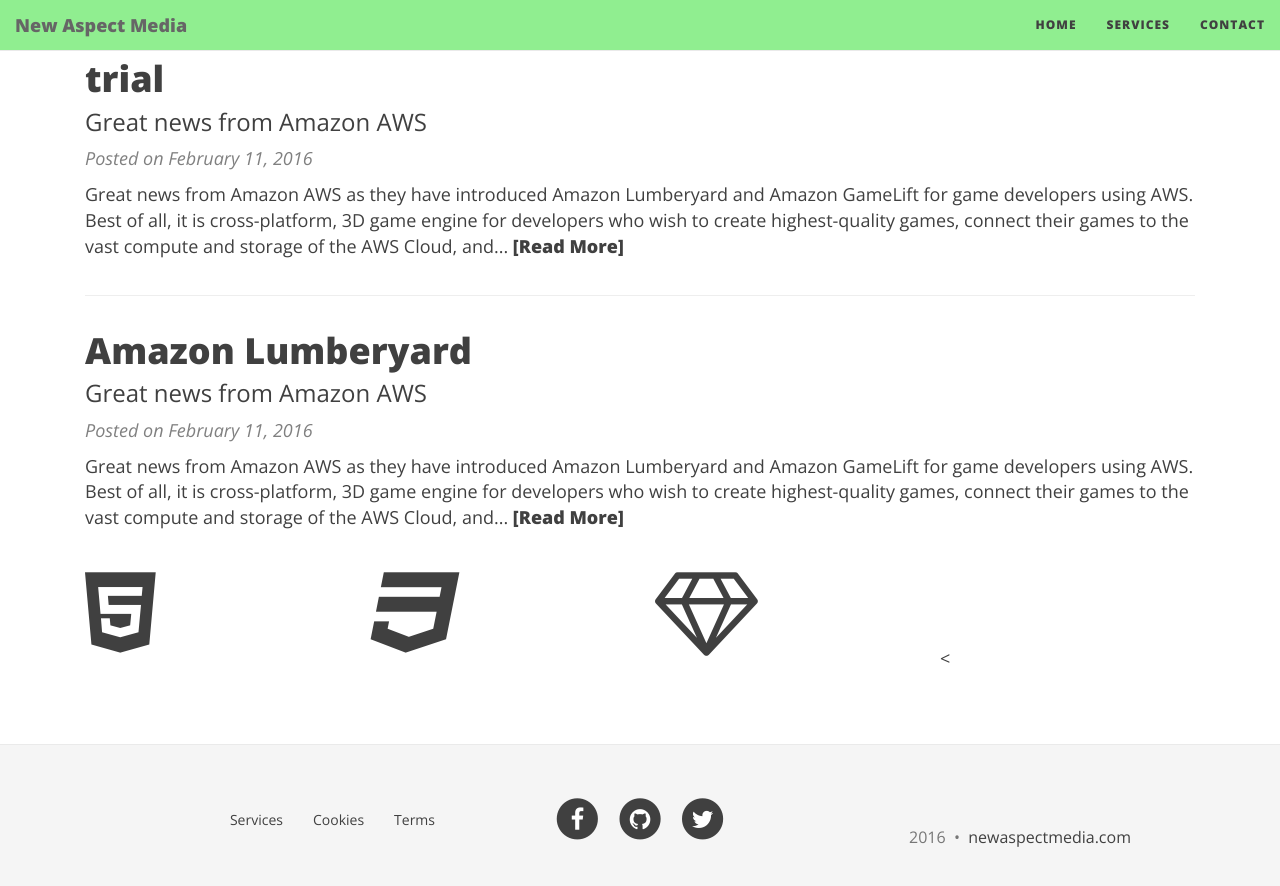
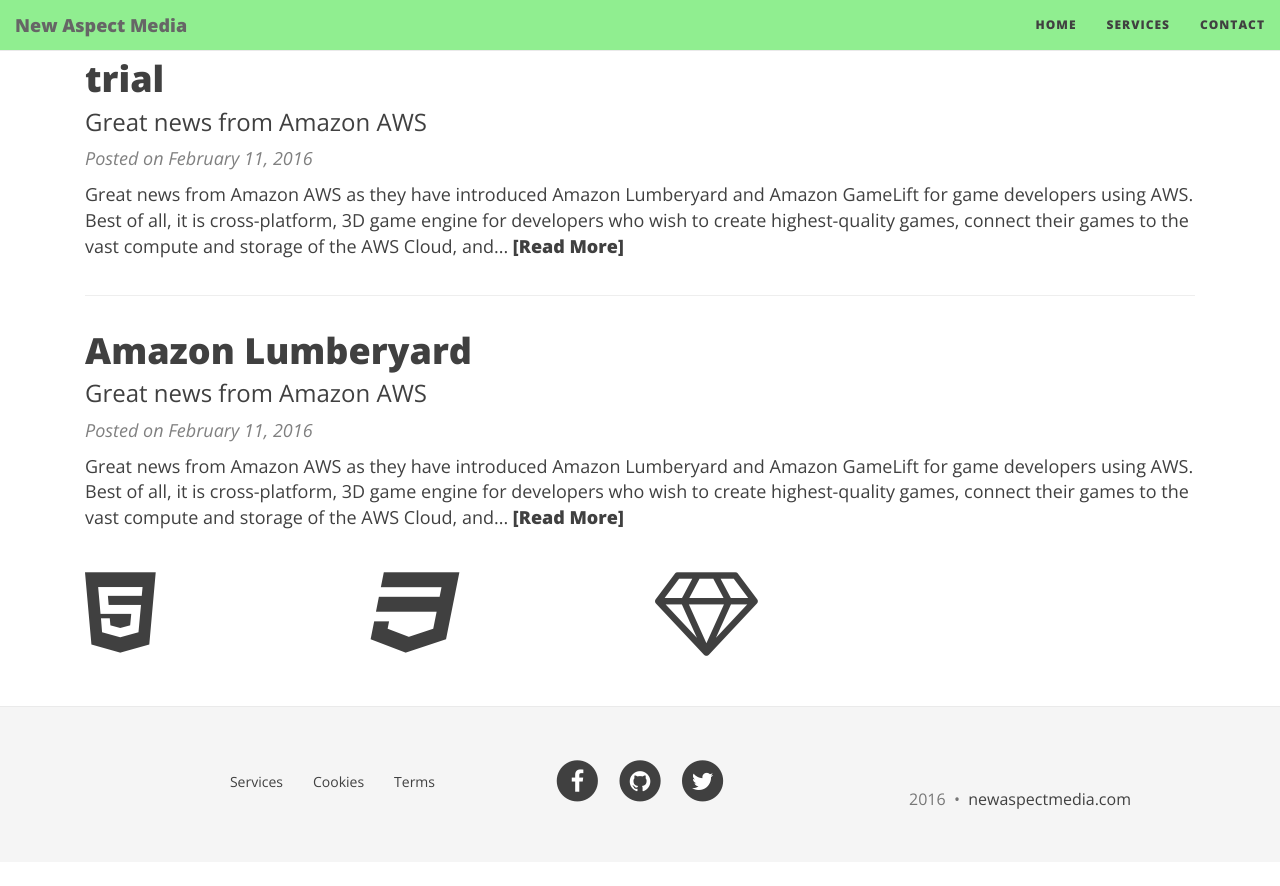
Before and after one commit to newmedia77/appxnam, a Jekyll site: the page built from index.html, in a window 1280 px wide and 900 px high, scrolled down 919 px. Shown: the top 886 px of the window. Built offline with Jekyll 4.4.1, drawn with Linux system fonts in a browser that asks for light colours; nearby versions of some CDN libraries; the list of posts is cut into pages by our own code; after the commit the page ends 1781 px from its top, so only the background shows below that.

Commit message:
andreas
css

```diff
--- a/_layouts/default.html
+++ b/_layouts/default.html
@@ -33,7 +33,7 @@
   <div class="clearfix visible-xs-block"></div>
 
   <div class="col-xs-6 col-sm-3"><i class="fa fa-diamond fa-5x"></i></div>
-  <div class="col-xs-6 col-sm-3"><<i class="icon-ruby fa-5x"></i></div>
+  <div class="col-xs-6 col-sm-3"><i class="icon-ruby fa-5x"></i></div>
 </div>
 
     </div>
```
